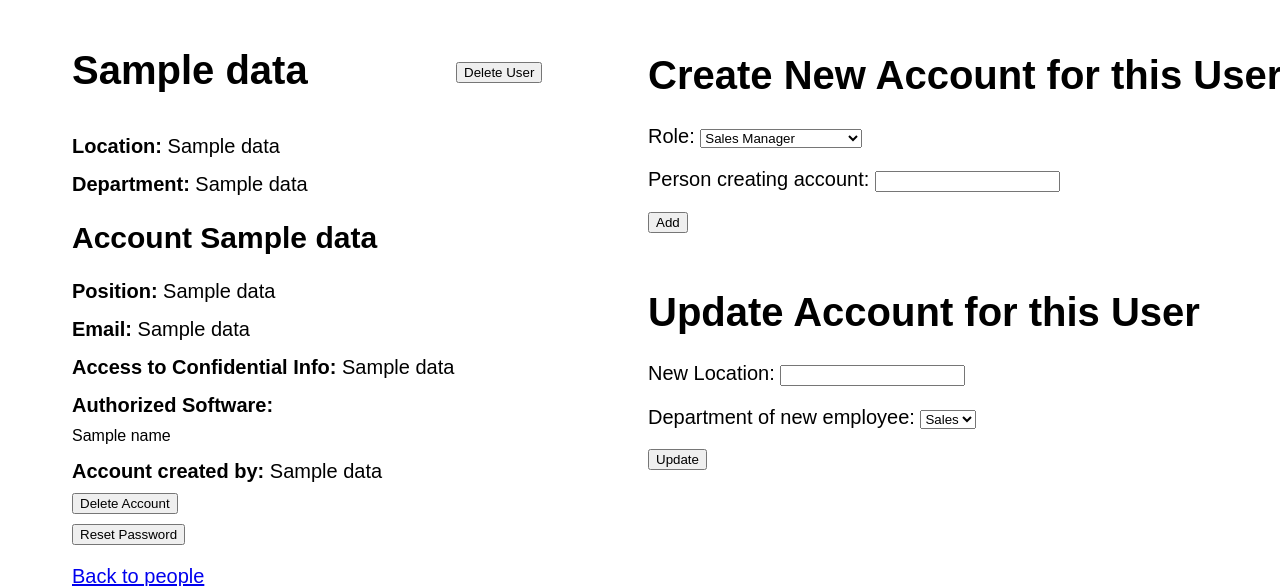
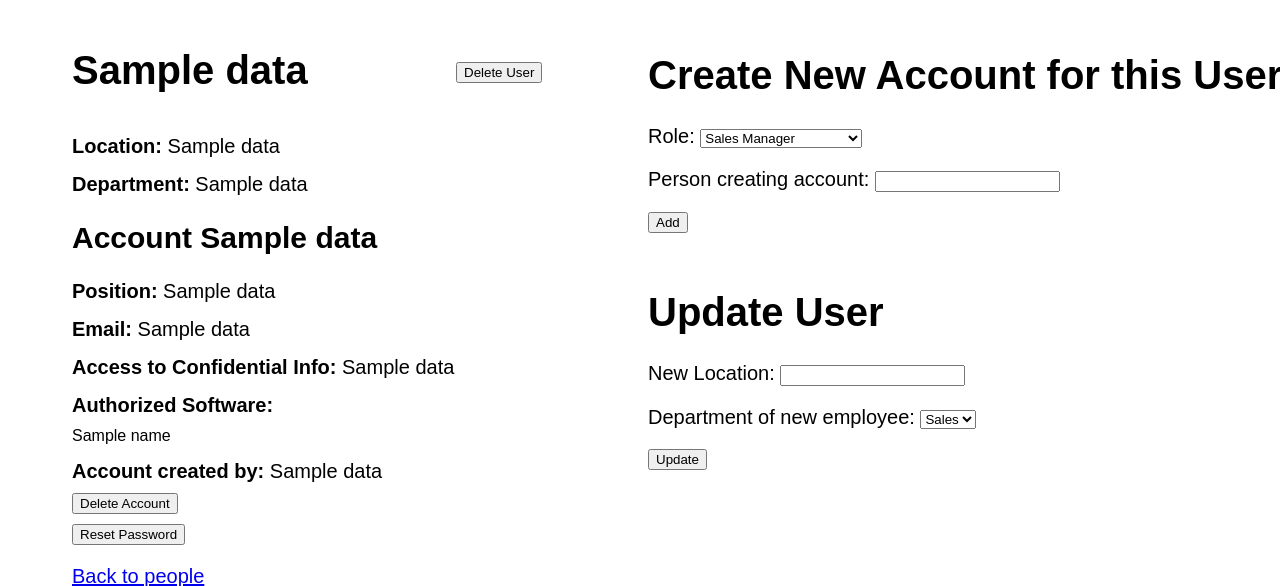
Before and after one commit to bh2779/4111_project1, a Flask app: template templates/profile.html in a window 1280 px wide. Shown: the top 586 px of the page. Run offline with Flask 2, Linux system fonts and the light colour scheme; the template is opened without the code that fills it: most values are stand-ins (such as "Sample title", 1, 10 or a date in 2020); parts of the project's set-up code (start-up, migrations or seed data) failed here and were passed over.

Commit message:
minor fixes

```diff
--- a/server.py
+++ b/server.py
@@ -314,7 +314,7 @@ def add_account(user_id):
         return redirect('/')
     created_by = request.form['created_by']
     if not created_by_val(created_by)[0]:
-        return redirect('/account/<int:user_id>/add')
+        return redirect('/profile/' + str(user_id))
     created_date = date.today()
     cursor = g.conn.execute("SELECT first_name, last_name FROM users WHERE user_id = %s", str(user_id))
     first_name = ''
@@ -533,15 +533,17 @@ def software(sid):
 @app.route('/add-software', methods=['POST'])
 def add_software():
     name = request.form['name']
-    if not software_val(name)[0]:
+    if len(name) == 0 or not software_val(name)[0]:
         return redirect('/softwares')
     version = request.form['version']
     if not version_val(version)[0]:
         return redirect('/softwares')
     license = request.form['license']
-    if not name_val(license)[0]:
+    if len(license) == 0 or not name_val(license)[0]:
         return redirect('/softwares')
     renew_date = request.form['renew_date']
+    if len(renew_date) == 0:
+        return redirect('/softwares')
     try:
         year, month, day = renew_date.split('-')
     except:
--- a/templates/profile.html
+++ b/templates/profile.html
@@ -127,7 +127,7 @@
         </div>
 
         <div class="update_user">
-            <h1>Update Account for this User</h1>
+            <h1>Update User</h1>
             <form method="POST" action="/user/{{data[0]}}/update">
             <p>New Location: <input type="text" name="location"></p>
             <p>
```
